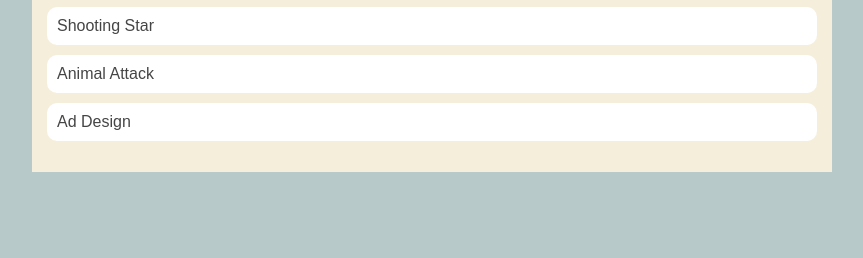
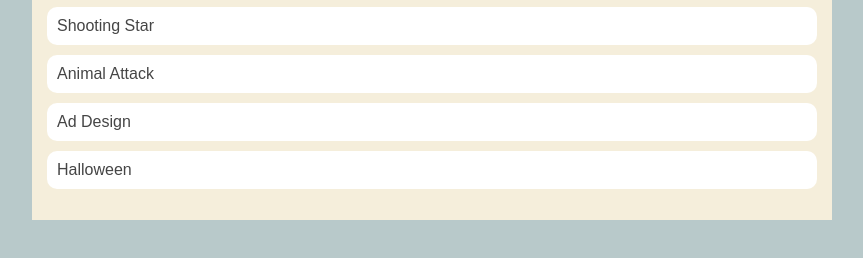
Before and after one commit to LandonBath/LandonBath.github.io, a plain HTML site: page portfolio.html in a window 1280 px wide. Shown: the part 420-678 px from the top of the page, without its empty margins (208-1071 px from the left). Drawn offline with Linux system fonts and the light colour scheme.

```diff
--- a/portfolio.html
+++ b/portfolio.html
@@ -34,6 +34,7 @@
                 <li><a href="https://www.khanacademy.org/computer-programming/spin-off-of-project-shooting-star/5721715771883520">Shooting Star</a></li>
                 <li><a href="https://www.khanacademy.org/computer-programming/spin-off-of-project-animal-attack/6013107987464192">Animal Attack</a></li>
                 <li><a href="https://www.khanacademy.org/computer-programming/spin-off-of-project-ad-design/5375542131343360">Ad Design</a></li>
+                <li><a href="https://www.khanacademy.org/computer-programming/halloween-project/4599553986052096">Halloween</a></li>
               </ul>
             </div>
           </main>
```
